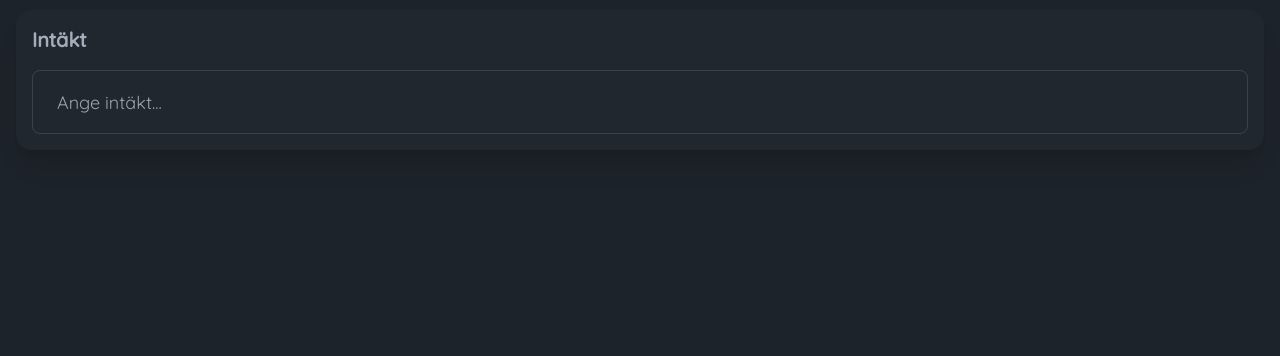
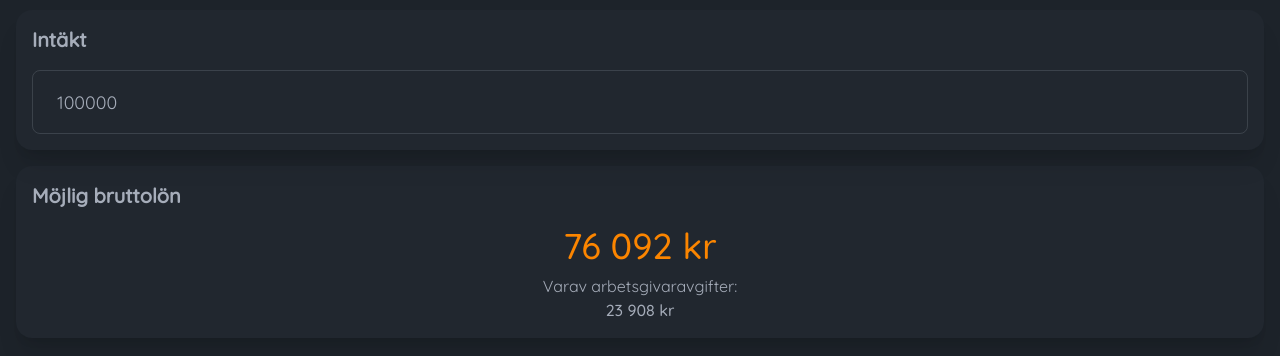
Before and after one commit to oliie/zefyr-white-label, a SvelteKit app: page / in a window 1280 px wide. Shown: the part 370-726 px from the top of the page. Built offline with nearby package versions, Linux system fonts and the light colour scheme.

Commit message:
- adds logic

```diff
--- a/src/lib/components/ui/Card.svelte
+++ b/src/lib/components/ui/Card.svelte
@@ -5,7 +5,7 @@
 <div class="card w-full bg-slate-500/5 shadow-xl p-4">
 	{#if header}
 		<div class="card-header mb-4">
-			<h2 class="card-title">{header}</h2>
+			<h2 class="card-title justify-center md:justify-start">{header}</h2>
 		</div>
 	{/if}
 	<slot />
--- a/src/lib/components/ui/NumberField.svelte
+++ b/src/lib/components/ui/NumberField.svelte
@@ -13,7 +13,7 @@
 		</label>
 	{/if}
 	<input
-		{value}
+		bind:value
 		type="number"
 		{placeholder}
 		class="input input-bordered w-full bg-transparent"
--- a/src/lib/components/ui/TextField.svelte
+++ b/src/lib/components/ui/TextField.svelte
@@ -13,7 +13,7 @@
 		</label>
 	{/if}
 	<input
-		{value}
+		bind:value
 		type="text"
 		{placeholder}
 		class="input input-bordered w-full bg-transparent"
--- /dev/null
+++ b/src/lib/components/widgets/GrossSalary.svelte
@@ -0,0 +1,29 @@
+<script>
+	import Card from '$ui/Card.svelte';
+
+	export let value = '0';
+
+	const payrollTax = 0.3142;
+
+	$: grossSalary = Math.round(+value / (1 + payrollTax));
+	$: taxes = Math.round(+value - grossSalary);
+
+	const formatterToSek = new Intl.NumberFormat('sv-SE', {
+		style: 'currency',
+		currency: 'SEK',
+		minimumFractionDigits: 0,
+		maximumFractionDigits: 0
+	});
+</script>
+
+<Card header="Möjlig bruttolön">
+	<div class="flex flex-col items-center gap-2">
+		<span class="text-4xl text-zefyr-orange font-medium">
+			{formatterToSek.format(grossSalary)}
+		</span>
+		<div class="flex flex-col items-center">
+			<span>Varav arbetsgivaravgifter:</span>
+			<span class="font-medium">{formatterToSek.format(taxes)}</span>
+		</div>
+	</div>
+</Card>
--- a/src/lib/components/widgets/Income.svelte
+++ b/src/lib/components/widgets/Income.svelte
@@ -6,5 +6,5 @@
 </script>
 
 <Card header="Intäkt">
-	<NumberField id="income" placeholder="Ange intäkt..." {value} large />
+	<NumberField id="income" placeholder="Ange intäkt..." bind:value large />
 </Card>
--- a/src/routes/+page.svelte
+++ b/src/routes/+page.svelte
@@ -1,7 +1,11 @@
 <script lang="ts">
+	import GrossSalary from '$widgets/GrossSalary.svelte';
 	import Income from '$widgets/Income.svelte';
+
+	let income = '100000';
 </script>
 
 <div class="flex flex-col gap-4">
-	<Income />
+	<Income bind:value={income} />
+	<GrossSalary bind:value={income} />
 </div>
```
Also changed, not shown: 1 other file (tests, documents, lock files or other folders).
